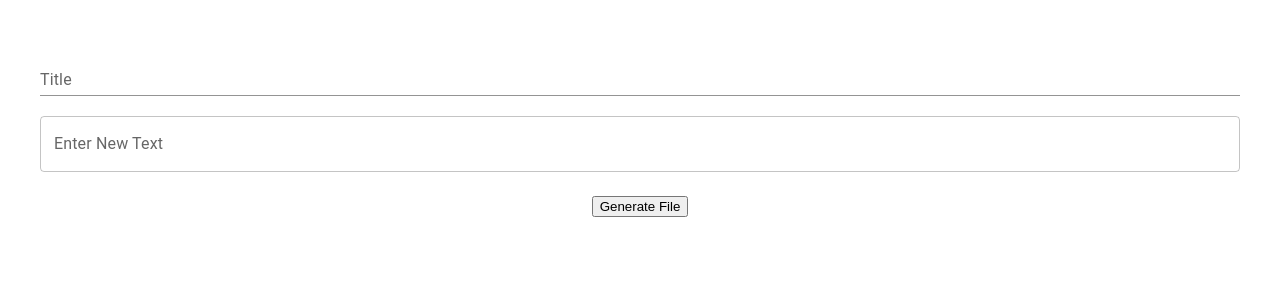
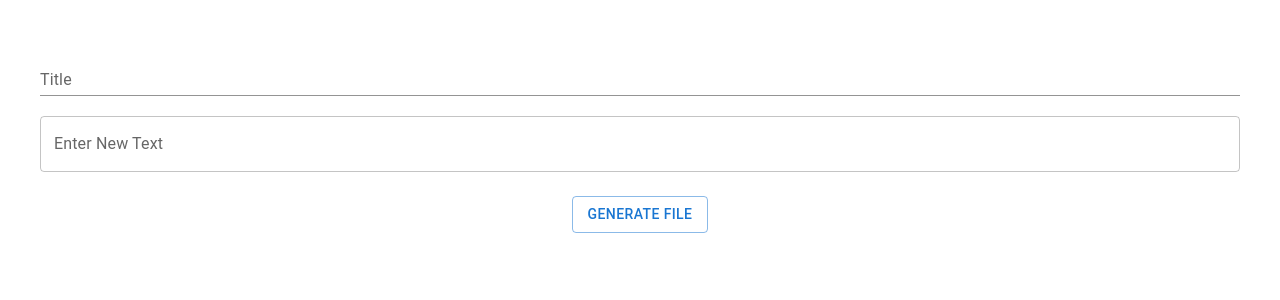
Before and after one commit to squireaintready/textFile-generator, a React (Create React App) app: page / in a window 1280 px wide. Shown: the top 300 px of the page. Built offline with nearby package versions, Linux system fonts and the light colour scheme.

Commit message:
style/updated button styles

```diff
--- a/src/App.js
+++ b/src/App.js
@@ -1,6 +1,7 @@
 import React, { useState } from "react";
 import "./App.css";
 
+import Button from '@mui/material/Button';
 import TextField from "@mui/material/TextField";
 
 function App() {
@@ -60,9 +61,9 @@ function App() {
         margin='normal'
       />
       <div className='actions'>
-        <button id="btnCreateFile" onClick={handleClick}>
+        <Button variant="outlined" id="btnCreateFile" onClick={handleClick}>
           Generate File
-        </button>
+        </Button>
         <a
           download="info.txt"
           href="alt"
```
